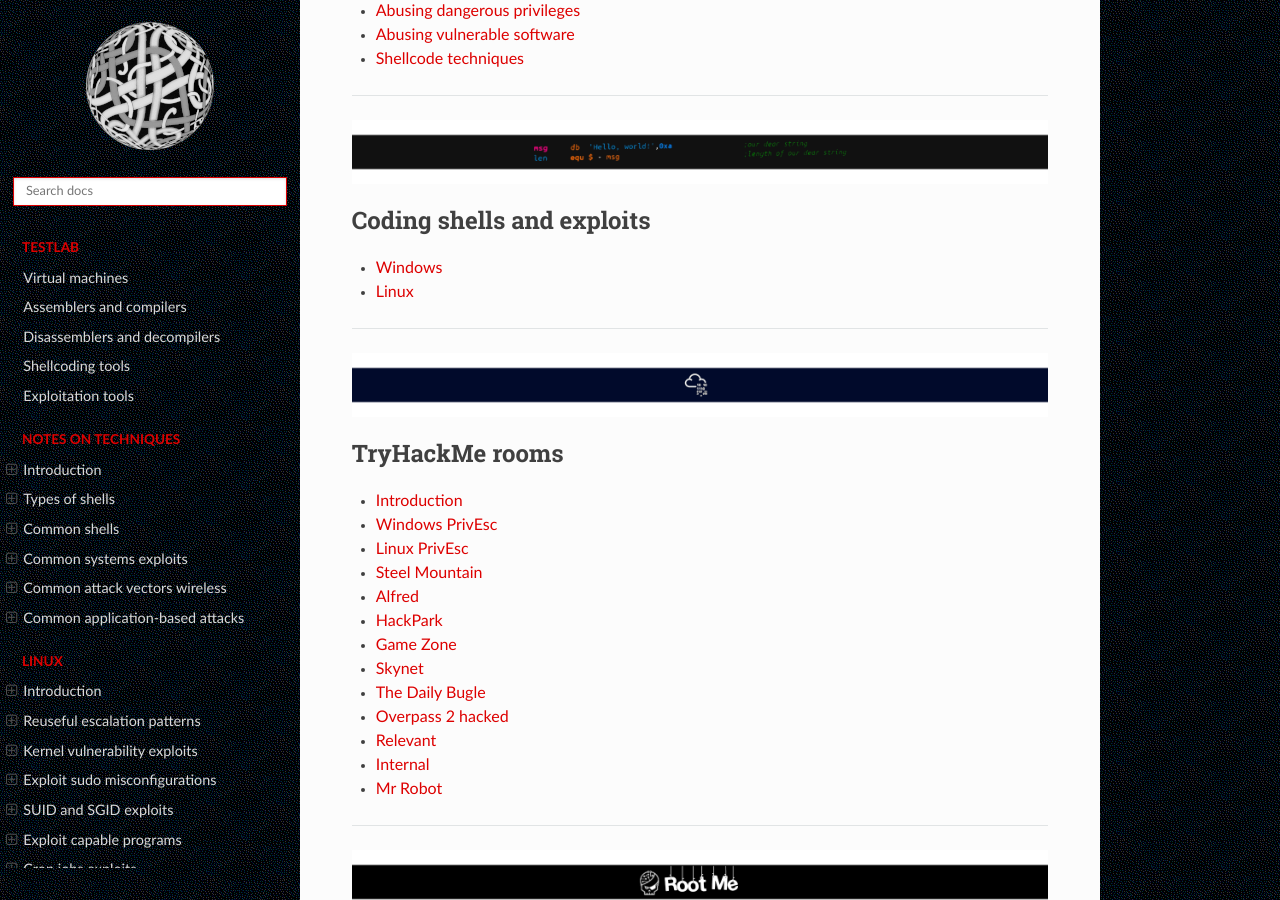
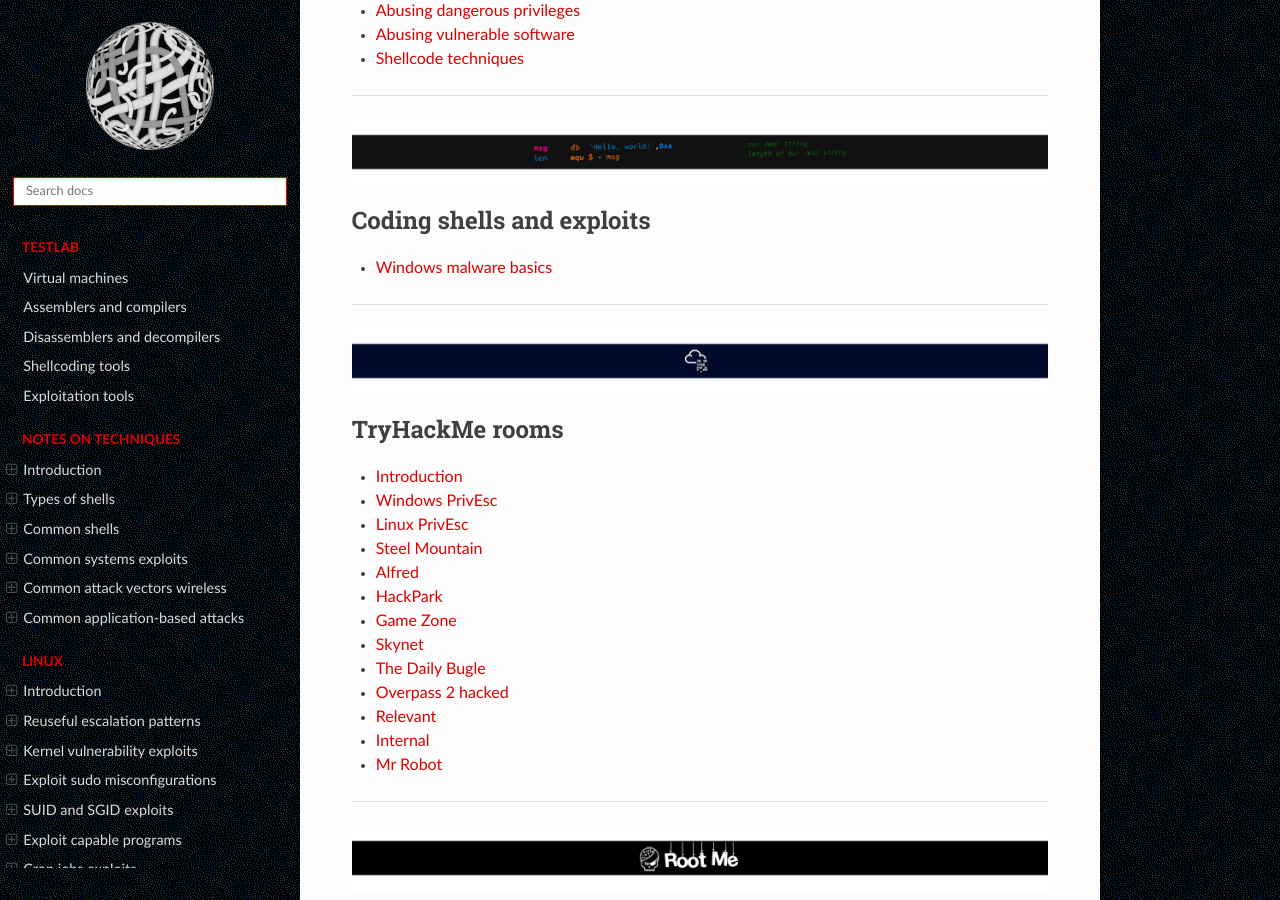
Before and after one commit to tymyrddin/red-escalation, a Sphinx documentation site: the page built from source/index.rst, in a window 1280 px wide and 900 px high, scrolled down 1370 px. Built offline with Sphinx 7.4.7 and the Read the Docs theme 2.0.0, drawn with Linux system fonts in a browser that asks for light colours.

```diff
--- a/source/index.rst
+++ b/source/index.rst
@@ -73,8 +73,7 @@
    :includehidden:
    :caption: Coding shells and exploits
 
-   Windows <https://github.com/tymyrddin/codes-exploits/tree/main/windows>
-   Linux <https://github.com/tymyrddin/codes-exploits/tree/main/linux>
+   Windows malware basics <https://github.com/tymyrddin/codes-exploits/tree/main/malware-basics>
 
 ----
 
```
